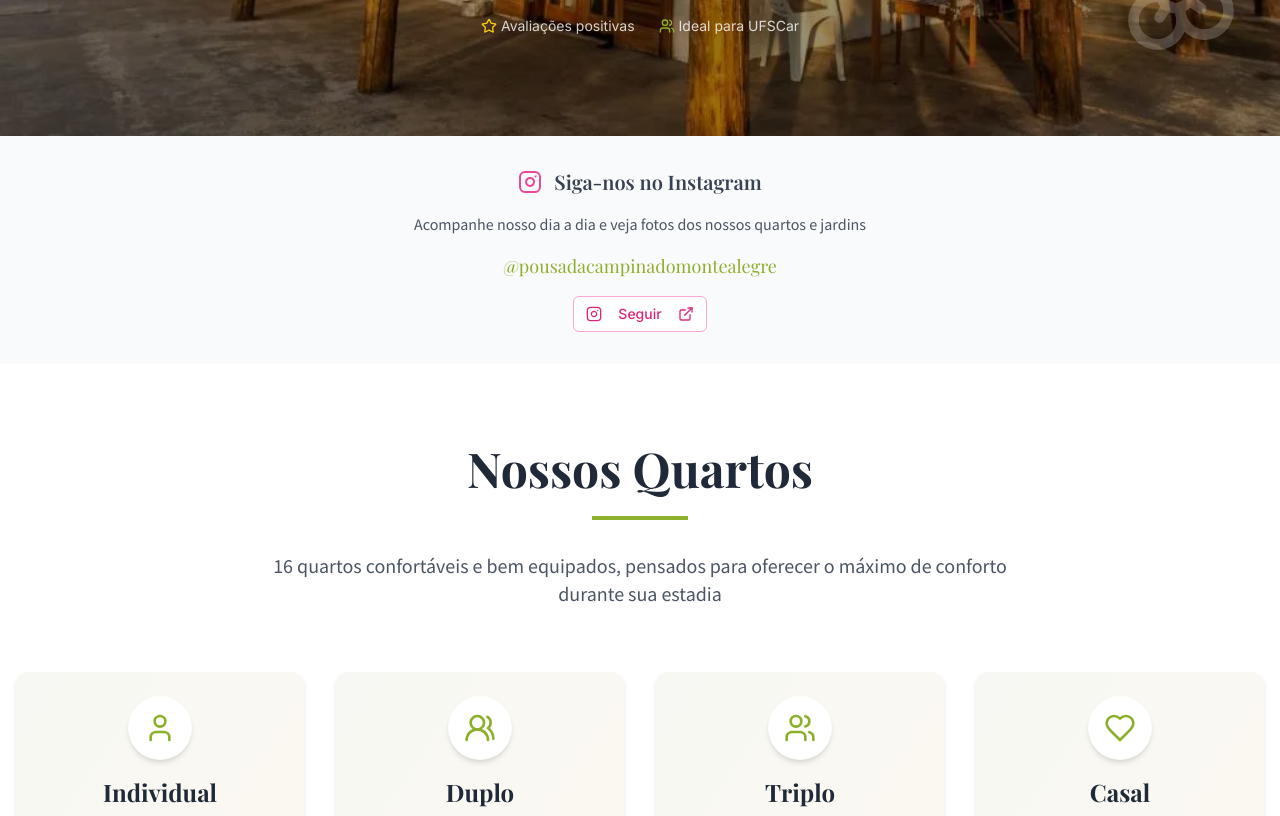
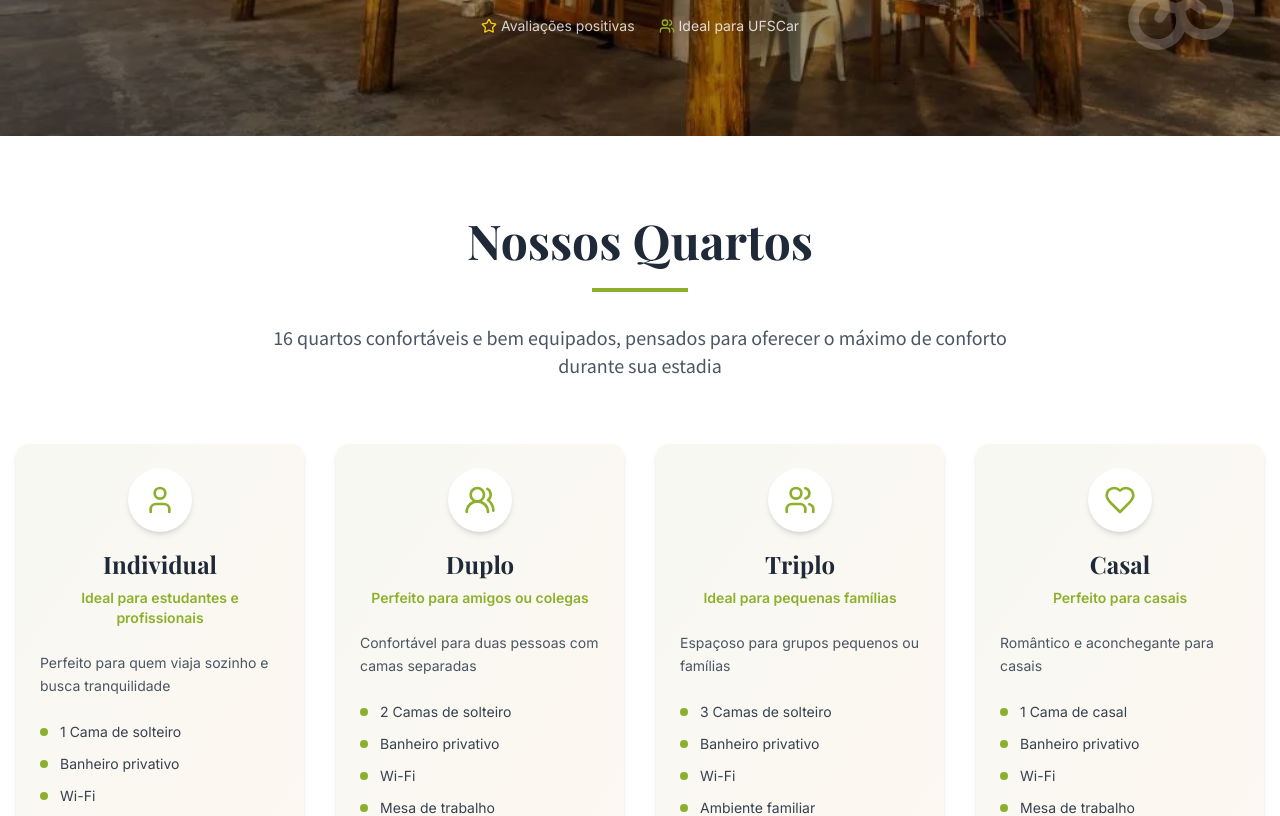
Before and after one commit to DevZipMateus/pousada-monte-alegre-web, a React (Vite) app: page / in a window 1280 px wide. Shown: the part 780-1596 px from the top of the page. Built offline with nearby package versions, Linux system fonts and the light colour scheme.

Commit message:
Move Instagram section to the end
Move the Instagram section to the end of the page in `src/pages/Index.tsx`.

```diff
--- a/src/pages/Index.tsx
+++ b/src/pages/Index.tsx
@@ -1,10 +1,10 @@
 
 import Header from '@/components/Header';
 import Hero from '@/components/Hero';
-import InstagramHighlight from '@/components/InstagramHighlight';
 import Rooms from '@/components/Rooms';
 import Services from '@/components/Services';
 import Testimonials from '@/components/Testimonials';
+import InstagramHighlight from '@/components/InstagramHighlight';
 import Contact from '@/components/Contact';
 import Footer from '@/components/Footer';
 import WhatsAppButton from '@/components/WhatsAppButton';
@@ -14,10 +14,10 @@ const Index = () => {
     <div className="min-h-screen">
       <Header />
       <Hero />
-      <InstagramHighlight />
       <Rooms />
       <Services />
       <Testimonials />
+      <InstagramHighlight />
       <Contact />
       <Footer />
       <WhatsAppButton />
```
